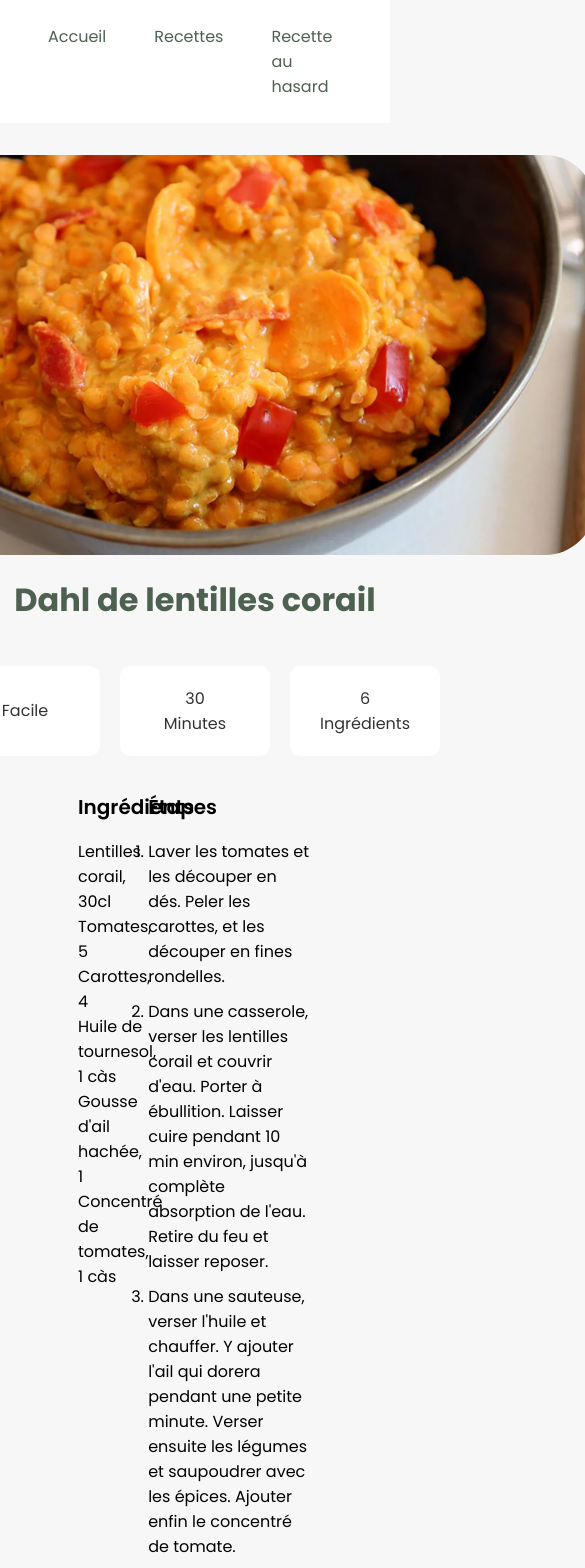
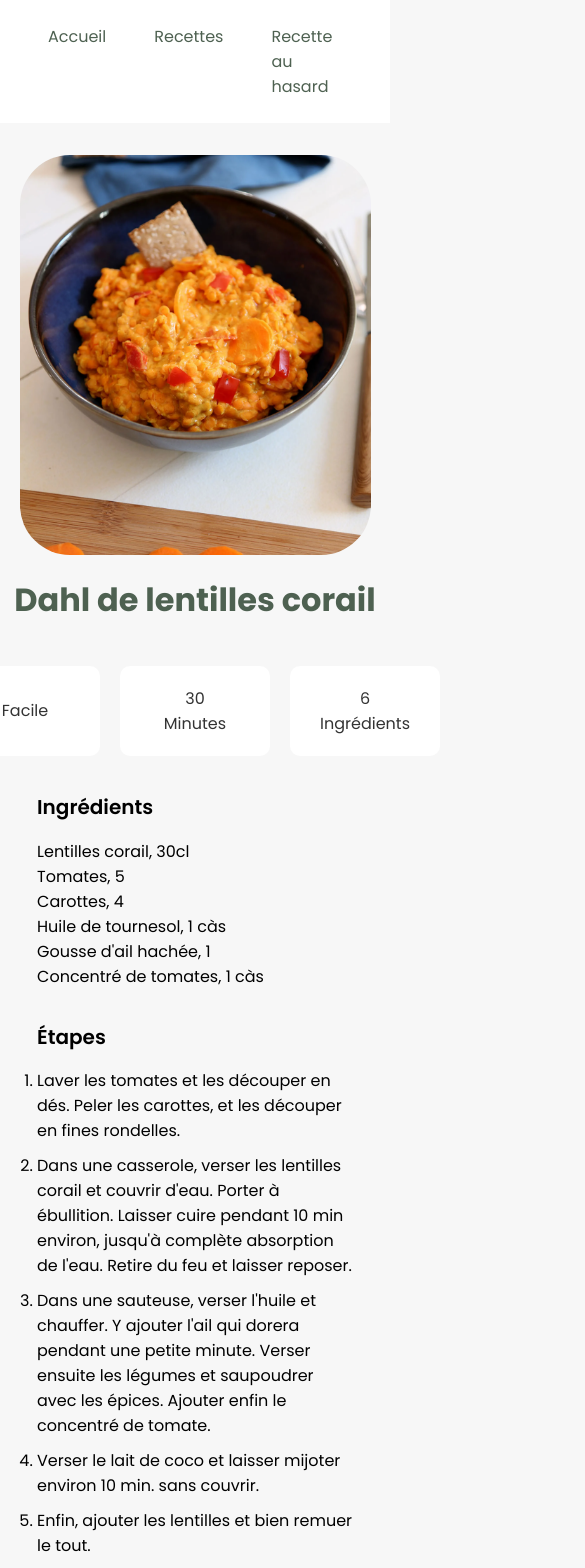
Before and after one commit to krauzeure/veggiefest, a Next.js app: page /recipes/0 in a window 390 px wide. Shown: the top 1568 px of the page, 585 px wide, since content can reach past the window. Built offline with nearby package versions, Linux system fonts and the light colour scheme.

Commit message:
Adapting recipe page to mobile

```diff
--- a/components/Recipe/Recipe.module.css
+++ b/components/Recipe/Recipe.module.css
@@ -1,6 +1,8 @@
 .image {
     object-fit: cover;
     border-radius: 50px;
+    width: 90%;
+    height: 400px;
 }
 
 .title {
@@ -61,3 +63,22 @@
 .steps li {
     margin: 10px 0;
 }
+
+@media screen and (max-width: 750px) {
+
+    .recipe {
+        flex-direction: column;
+        width: 90%;
+    }
+
+    .ingredients {
+        width: 90%;
+        margin: 0 auto;
+    }
+
+    .steps {
+        width: 90%;
+        margin: 0 auto;
+    }
+
+  }
--- a/components/Recipe/Recipe.tsx
+++ b/components/Recipe/Recipe.tsx
@@ -6,7 +6,9 @@ import { recipe } from 'types/types';
 export default function Recipe(props: {recipe: recipe}) {
   return (
     <main>
-        <Image className={styles.image} src={props.recipe.image} alt={props.recipe.name} width={800} height={400}/>
+        <Image className={styles.image} src={props.recipe.image} alt={props.recipe.name}
+        // width={800} height={400}
+        />
         <h1 className={styles.title}>{props.recipe.name}</h1>
         <section className={styles.recipeInfo}>
             <div><p>{props.recipe.difficulty}</p>
```
